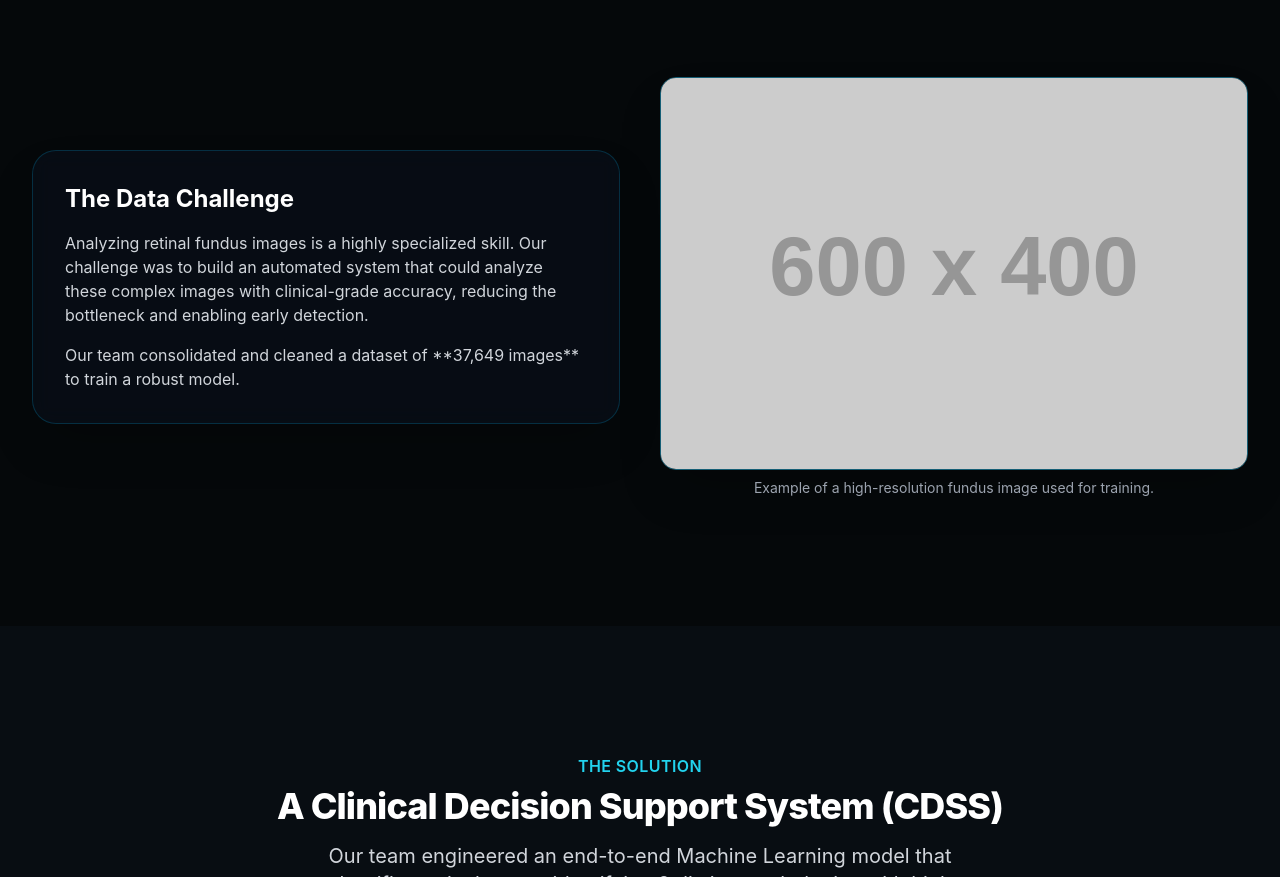
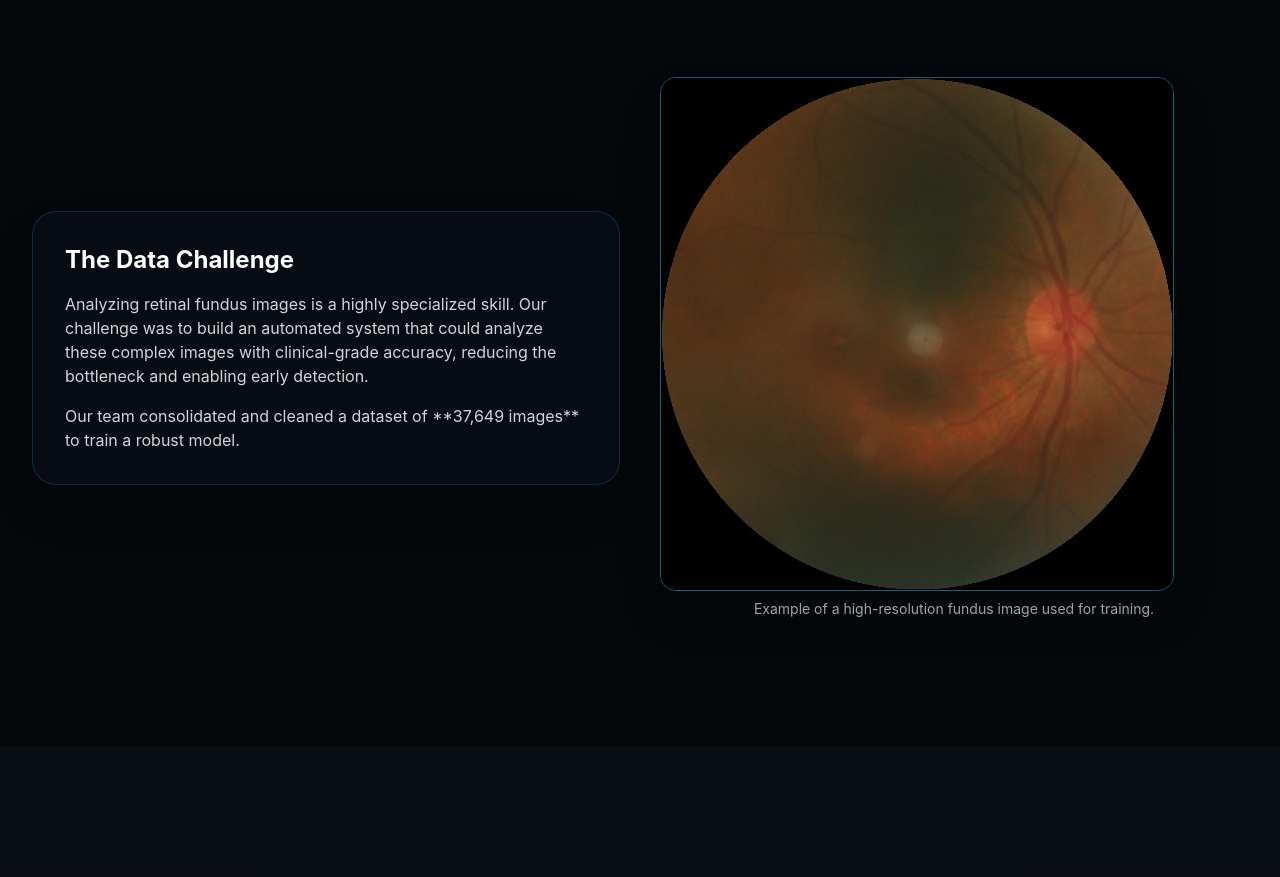
Before and after one commit to Jeanstarjb/Ocular-Disease-Detection-web-report, a plain HTML site: page ocular-vision-website.html in a window 1280 px wide. Shown: the part 1159-2036 px from the top of the page. Drawn offline with nearby package versions, Linux system fonts and the light colour scheme; placeholder pictures from the web are drawn by us.

Commit message:
adding images into the placeholders

```diff
--- a/ocular-vision-website.html
+++ b/ocular-vision-website.html
@@ -174,8 +174,8 @@
                         </p>
                     </div>
                     <div class="text-center">
-                        <!-- UPDATED: Replaced placeholder with a more descriptive one -->
-                        <img src="https://placehold.co/600x400/0a1423/FFF?text=Sample+Retinal+Scan+(Normal)" alt="Retinal Scan" class="rounded-2xl shadow-2xl border border-cyan-800"
+                        <!-- UPDATED: Replaced placeholder with your live GitHub image -->
+                        <img src="https://github.com/Jeanstarjb/Ocular-Disease-Detection-web-report/blob/main/images/0_right.jpg?raw=true" alt="Retinal Scan" class="rounded-2xl shadow-2xl border border-cyan-800"
                         onerror="this.src='https://placehold.co/600x400/0a1423/FFF?text=Sample+Retinal+Scan'">
                         <p class="text-sm text-gray-400 mt-2">Example of a high-resolution fundus image used for training.</p>
                     </div>
```
Also changed, not shown: images/Streamlit.png (added), images/Tableau.png (added).
